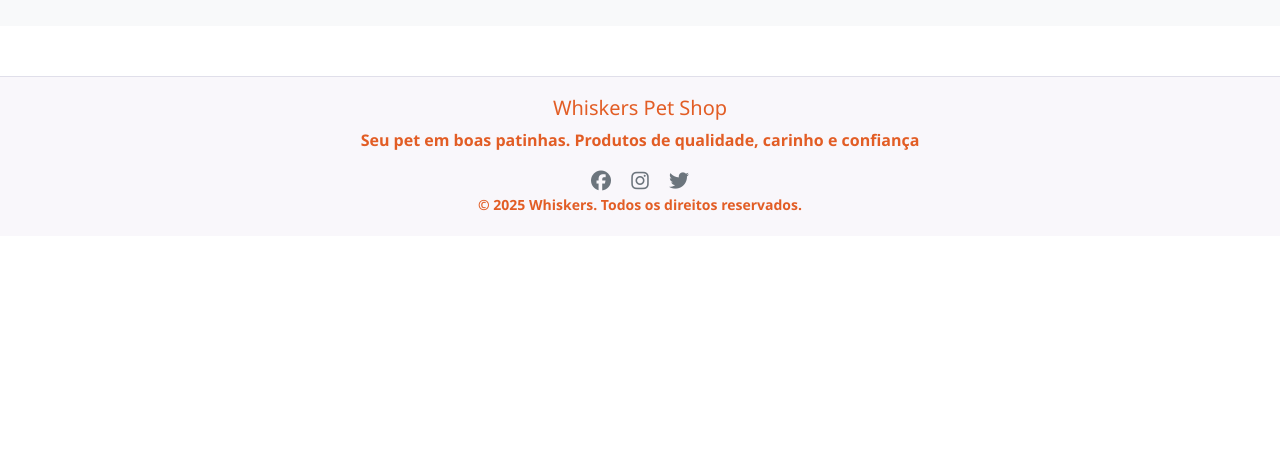
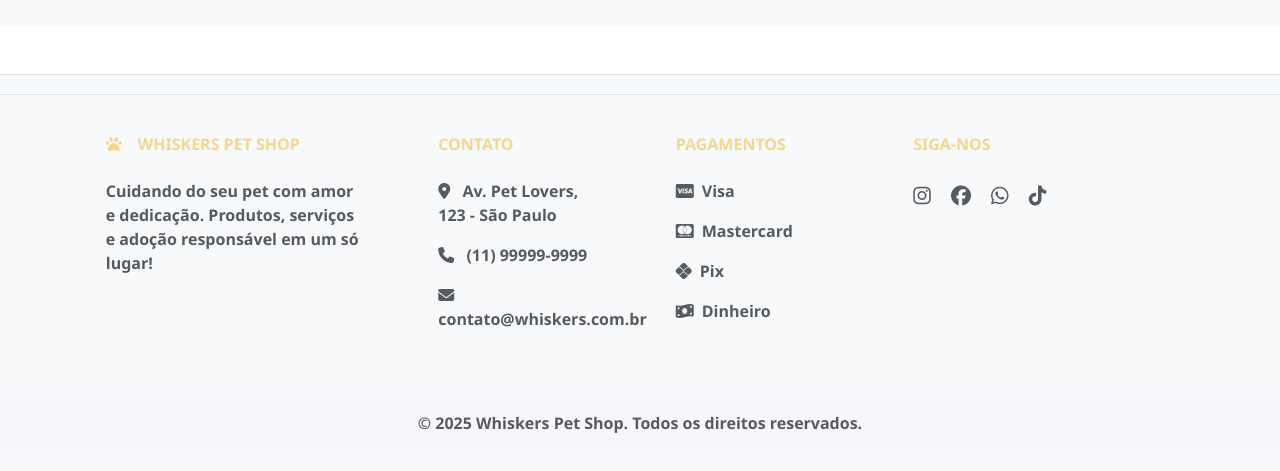
Before and after one commit to finoti-cpu/whiskers2, a plain HTML site: page index.html in a window 1280 px wide. Shown: the part 2369-2840 px from the top of the page. Before the commit the page ends 2605 px from the top, so only its background shows below. Drawn offline with nearby package versions, Linux system fonts and the light colour scheme.

Commit message:
mudança

```diff
--- a/index.html
+++ b/index.html
@@ -727,18 +727,56 @@ footer {
 
 
   <!-- Footer -->
-  <footer>
-    <div>
-      <h5>Whiskers Pet Shop</h5>
-      <p>Seu pet em boas patinhas. Produtos de qualidade, carinho e confiança</p>
-      <div>
-        <a href="https://facebook.com" target="_blank" class="me-3 text-decoration-none text-secondary"><i class="fab fa-facebook fa-lg"></i></a>
-        <a href="https://instagram.com" target="_blank" class="me-3 text-decoration-none text-secondary"><i class="fab fa-instagram fa-lg"></i></a>
-        <a href="https://twitter.com" target="_blank" class="text-decoration-none text-secondary"><i class="fab fa-twitter fa-lg"></i></a>
+
+  <footer class="text-center text-lg-start bg-light text-muted mt-5">
+  <section class="p-4 border-top">
+    <div class="container text-center text-md-start">
+      <div class="row mt-3">
+
+        <!-- Sobre -->
+        <div class="col-md-3 col-lg-4 col-xl-3 mx-auto mb-4">
+          <h6 class="text-uppercase fw-bold mb-4 text-orange">
+            <i class="fas fa-paw me-3"></i>Whiskers Pet Shop
+          </h6>
+          <p>
+            Cuidando do seu pet com amor e dedicação. Produtos, serviços e adoção responsável em um só lugar!
+          </p>
+        </div>
+
+        <!-- Contato -->
+        <div class="col-md-3 col-lg-2 col-xl-2 mx-auto mb-4">
+          <h6 class="text-uppercase fw-bold mb-4 text-orange">Contato</h6>
+          <p><i class="fas fa-map-marker-alt me-2"></i> Av. Pet Lovers, 123 - São Paulo</p>
+          <p><i class="fas fa-phone me-2"></i> (11) 99999-9999</p>
+          <p><i class="fas fa-envelope me-2"></i> contato@whiskers.com.br</p>
+        </div>
+
+        <!-- Formas de pagamento -->
+        <div class="col-md-3 col-lg-3 col-xl-2 mx-auto mb-4">
+          <h6 class="text-uppercase fw-bold mb-4 text-orange">Pagamentos</h6>
+          <p><i class="fab fa-cc-visa me-2"></i>Visa</p>
+          <p><i class="fab fa-cc-mastercard me-2"></i>Mastercard</p>
+          <p><i class="fab fa-pix me-2"></i>Pix</p>
+          <p><i class="fas fa-money-bill-wave me-2"></i>Dinheiro</p>
+        </div>
+
+        <!-- Redes sociais -->
+        <div class="col-md-3 col-lg-3 col-xl-3 mx-auto mb-md-0 mb-4">
+          <h6 class="text-uppercase fw-bold mb-4 text-orange">Siga-nos</h6>
+          <a href="#" class="me-3 text-reset"><i class="fab fa-instagram fa-lg"></i></a>
+          <a href="#" class="me-3 text-reset"><i class="fab fa-facebook fa-lg"></i></a>
+          <a href="#" class="me-3 text-reset"><i class="fab fa-whatsapp fa-lg"></i></a>
+          <a href="#" class="me-3 text-reset"><i class="fab fa-tiktok fa-lg"></i></a>
+        </div>
       </div>
-      <small>© 2025 Whiskers. Todos os direitos reservados.</small>
     </div>
-  </footer>
+  </section>
+
+  <div class="text-center p-3 text-orange" style="background-color: #f9f7fb;">
+    © 2025 Whiskers Pet Shop. Todos os direitos reservados.
+  </div>
+</footer>
+
 
   <!-- WhatsApp -->
   <a href="https://wa.me/SEUNUMERO" class="btn-whatsapp shadow" target="_blank" title="Fale conosco no WhatsApp">
```
